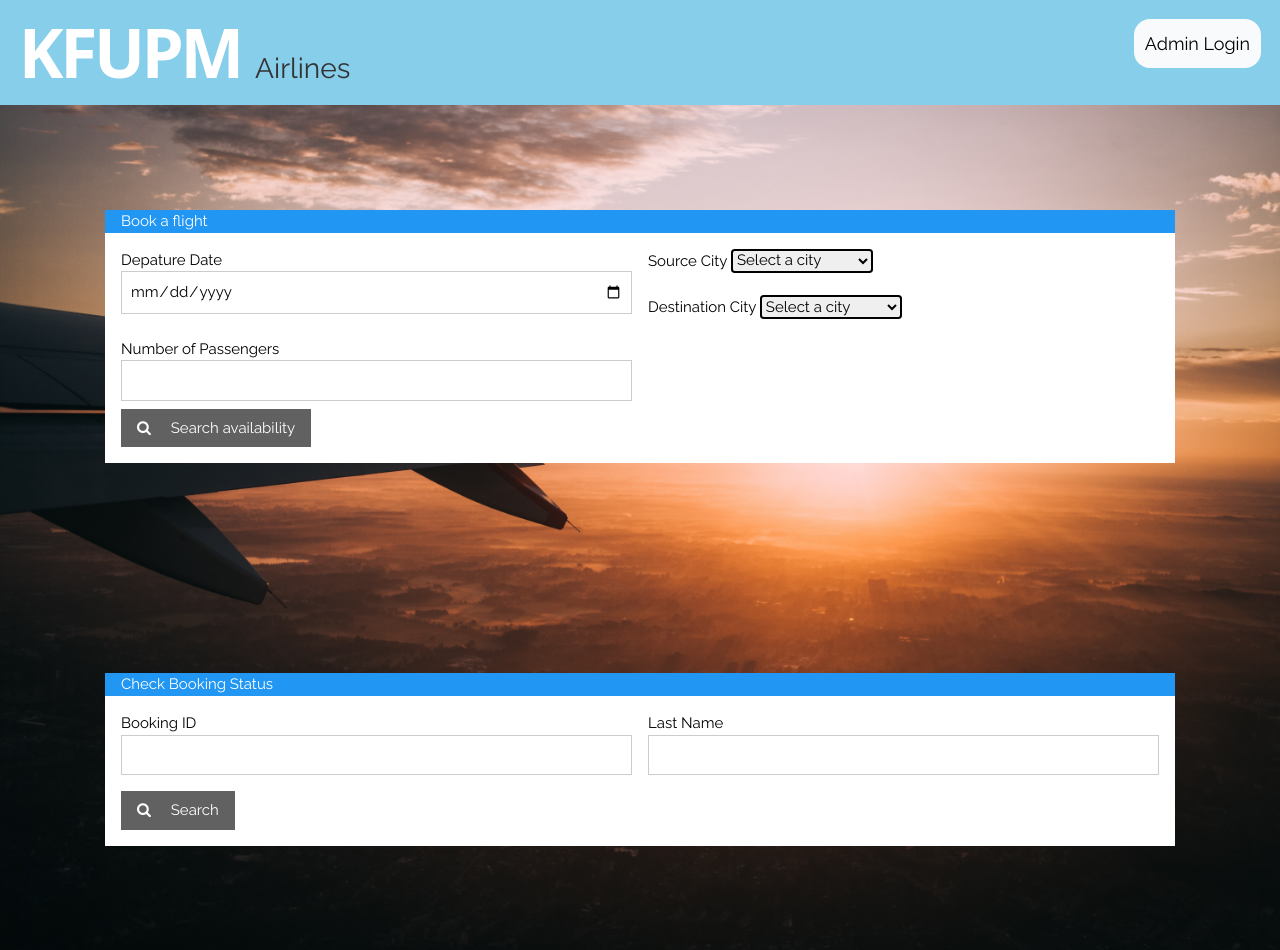
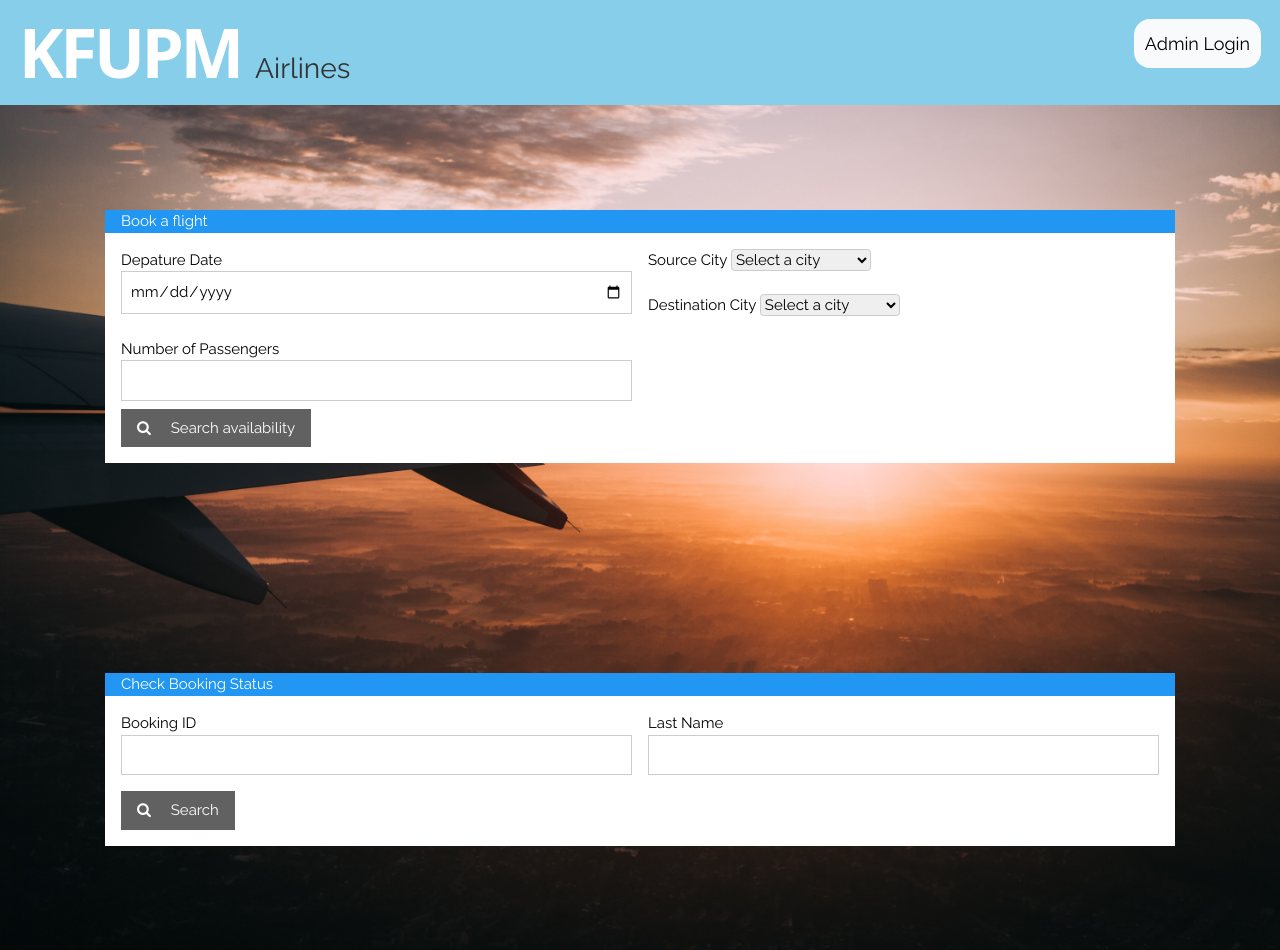
Before and after one commit to ammar-faifi/ics324, a Django app: page /flight/ in a window 1280 px wide. Shown: the top 950 px of the page. Run offline with Django 4.2, Linux system fonts and the light colour scheme; some libraries are stand-ins or nearby versions.

Commit message:
select input with style

```diff
--- a/flight/templates/flight/index.html
+++ b/flight/templates/flight/index.html
@@ -28,7 +28,7 @@
             <select
               name="source_city"
               id="source_city"
-              class="border-solid border-2 rounded border-black"
+              class="w3-border border-solid border-2 rounded border-black"
               required
             >
               <option value="">Select a city</option>
@@ -41,7 +41,7 @@
             <select
               name="dest_city"
               id="dest_city"
-              class="border-solid border-2 rounded border-black"
+              class="w3-border border-solid border-2 rounded border-black"
 
             >
               <option value="">Select a city</option>
```
